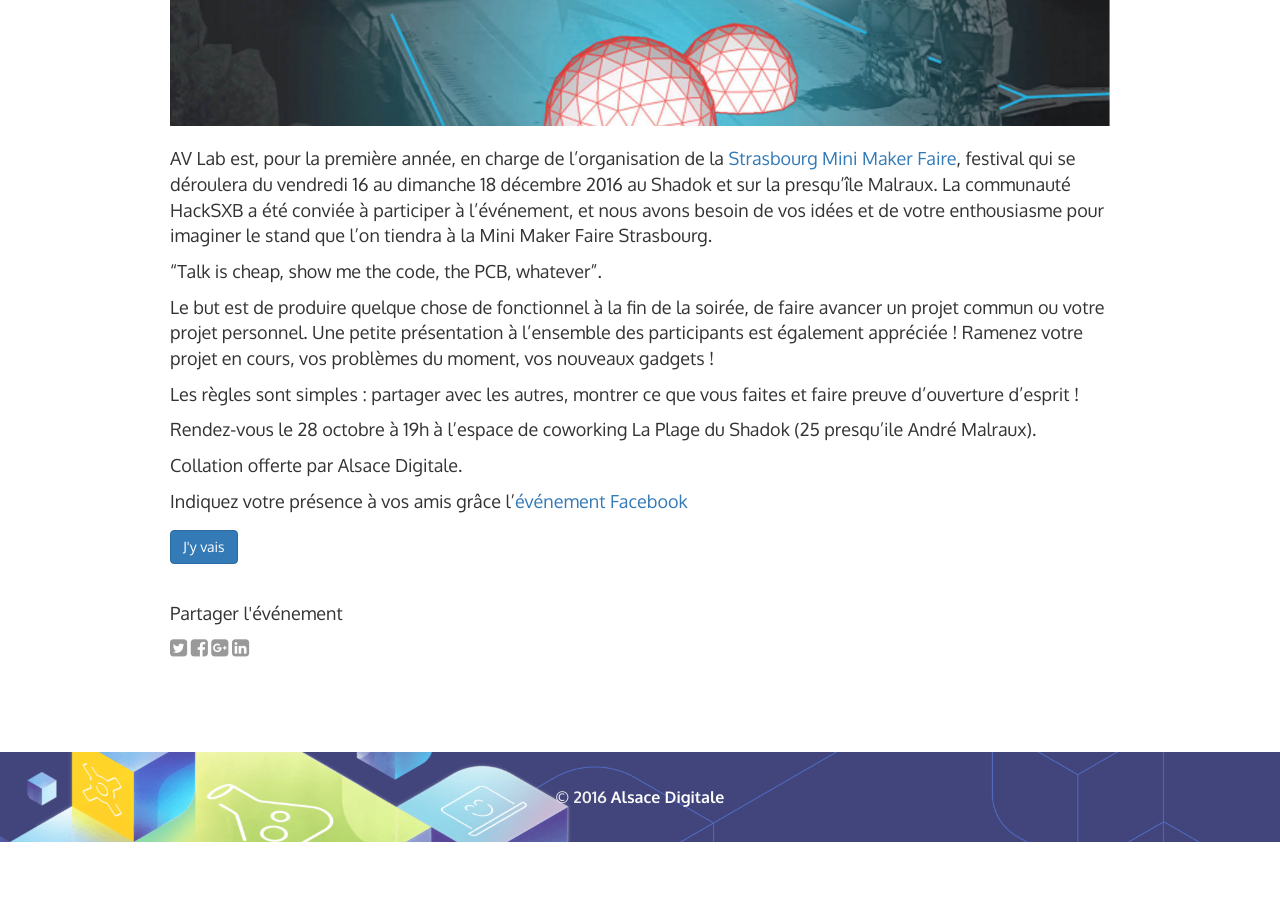
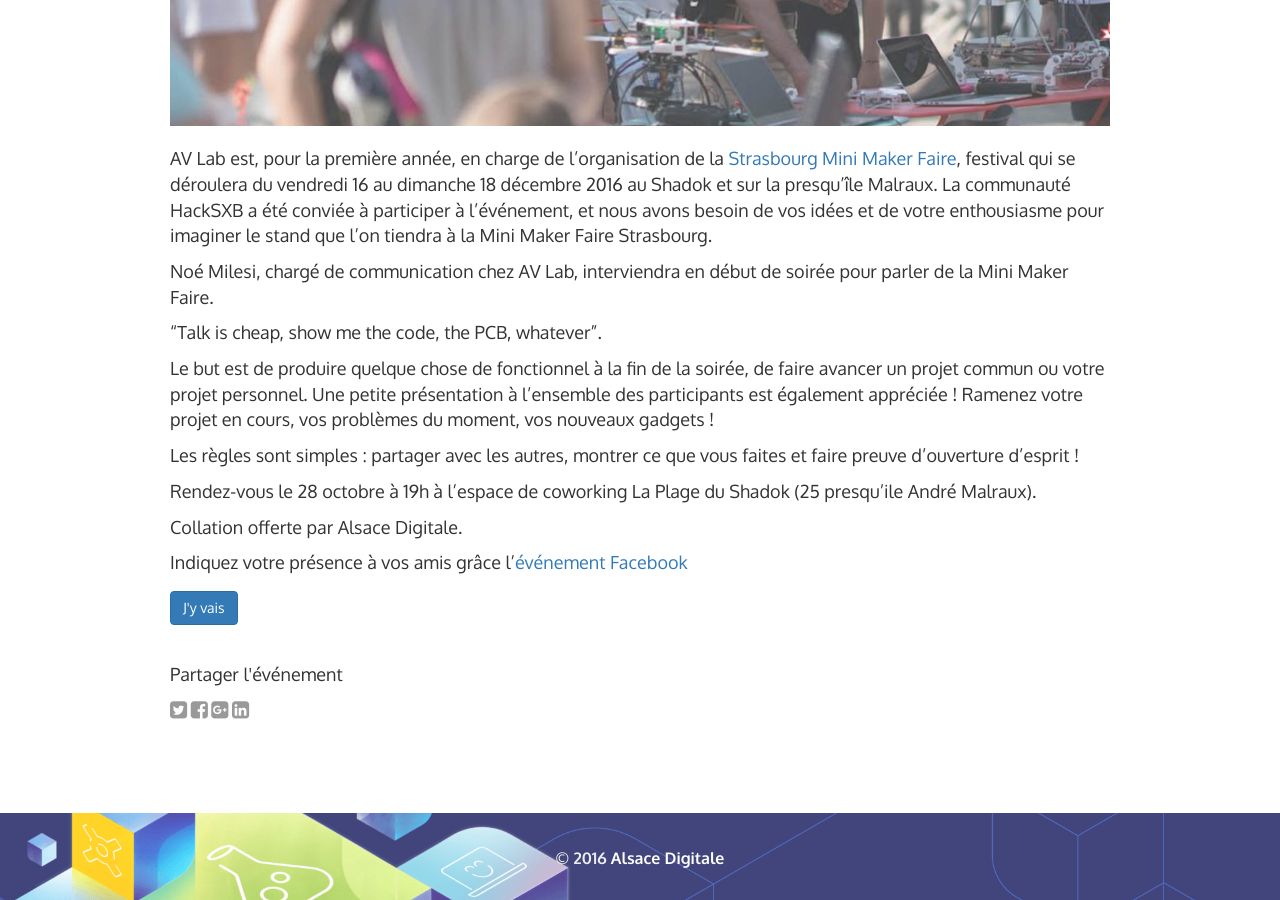
Before and after one commit to AlsaceDigitale/www.hacksxb.com, a Jekyll site: the page built from events/_posts/2016-10-13-hacksxb-44-strasbourg-mini-maker-faire.markdown, in a window 1280 px wide and 900 px high, scrolled down 595 px. Built offline with Jekyll 4.4.1, drawn with Linux system fonts in a browser that asks for light colours; nearby versions of some CDN libraries; before the commit the page ends 1437 px from its top, so only the background shows below that.

Commit message:
update hacksxb #44

```diff
--- a/events/_posts/2016-10-13-hacksxb-44-strasbourg-mini-maker-faire.markdown
+++ b/events/_posts/2016-10-13-hacksxb-44-strasbourg-mini-maker-faire.markdown
@@ -8,6 +8,8 @@ event_info: Le vendredi 28 octobre à 19h à La Plage du Shadok
 event_registration: 'https://www.helloasso.com/associations/alsace-digitale/evenements/hacksxb-44-mini-maker-faire-strasbourg'
 ---
 AV Lab est, pour la première année, en charge de l’organisation de la [Strasbourg Mini Maker Faire](http://makerfairestrasbourg.com), festival qui se déroulera du vendredi 16 au dimanche 18 décembre 2016 au Shadok et sur la presqu’île Malraux. La communauté HackSXB a été conviée à participer à l'événement, et nous avons besoin de vos idées et de votre enthousiasme pour imaginer le stand que l'on tiendra à la Mini Maker Faire Strasbourg.
+
+Noé Milesi, chargé de communication chez AV Lab, interviendra en début de soirée pour parler de la Mini Maker Faire.
 
 “Talk is cheap, show me the code, the PCB, whatever”.
 
```
Also changed, not shown: assets/img/event-hacksxb44.jpg.
